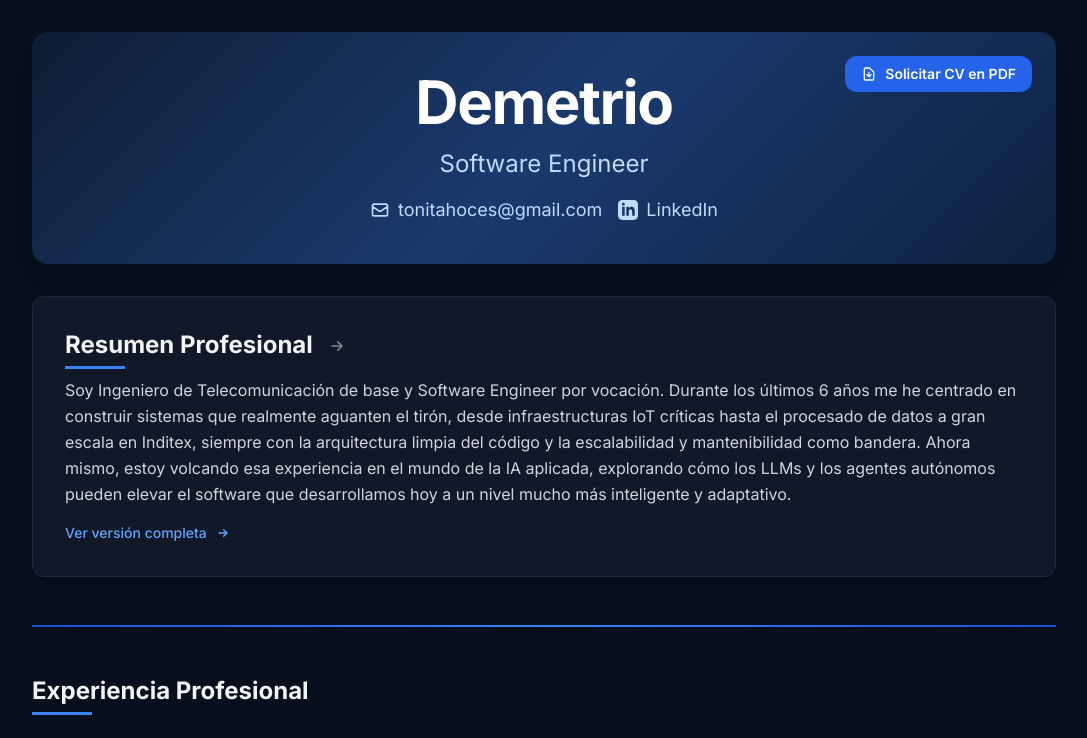
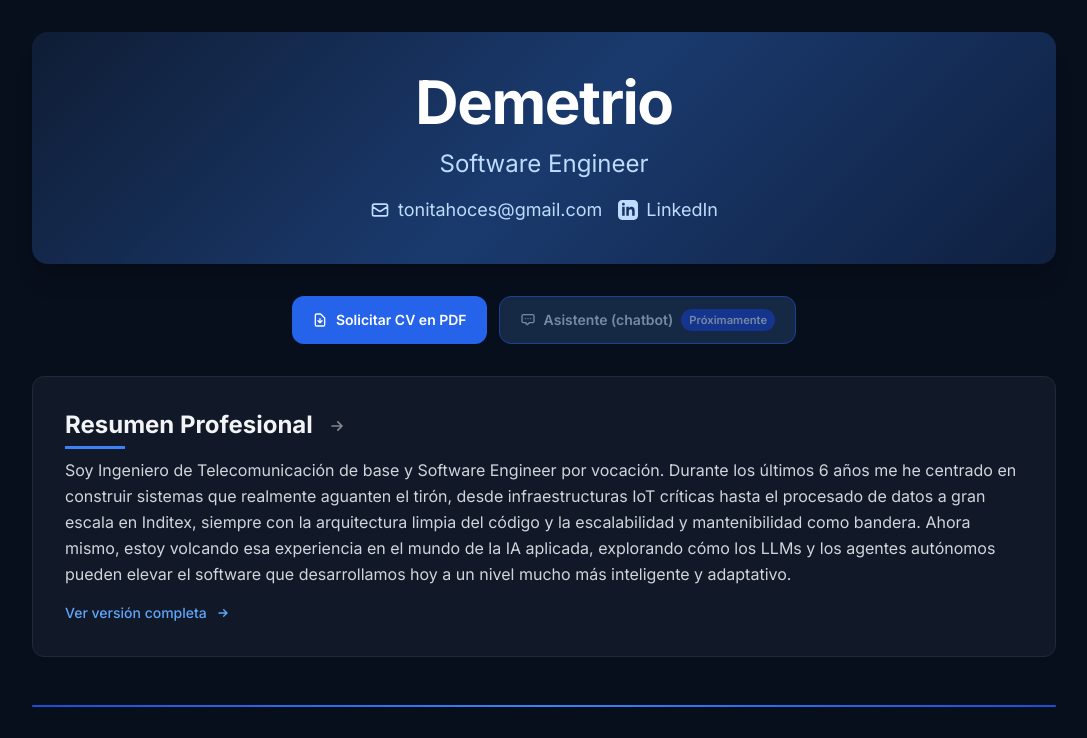
Before and after one commit to DemetrioTahoces/DemetrioTahoces.github.io, a plain HTML site: page index.html in a window 1280 px wide. Shown: the top 738 px of the page, without its empty margins (96-1183 px from the left). Drawn offline with nearby package versions, Linux system fonts and the light colour scheme.

```diff
--- a/index.html
+++ b/index.html
@@ -161,15 +161,7 @@
 
     <div class="max-w-5xl mx-auto">
 
-        <header class="header-bg rounded-2xl p-10 mb-8 text-center shadow-xl relative overflow-hidden">
-            <a href="mailto:tonitahoces@gmail.com?subject=Solicitud%20de%20CV&body=Hola%20Demetrio,%0A%0AMe%20gustar%C3%ADa%20recibir%20una%20copia%20de%20tu%20CV%20en%20PDF.%0A%0ASaludos"
-                class="btn-cv absolute top-6 right-6 inline-flex items-center gap-2 px-4 py-2 rounded-xl font-semibold text-sm z-10">
-                <svg class="w-4 h-4" fill="none" stroke="currentColor" viewBox="0 0 24 24">
-                    <path stroke-linecap="round" stroke-linejoin="round" stroke-width="2"
-                        d="M12 10v6m0 0l-3-3m3 3l3-3m2 8H7a2 2 0 01-2-2V5a2 2 0 012-2h5.586a1 1 0 01.707.293l5.414 5.414a1 1 0 01.293.707V19a2 2 0 01-2 2z" />
-                </svg>
-                Solicitar CV en PDF
-            </a>
+        <header class="header-bg rounded-2xl p-10 mb-8 text-center shadow-xl">
             <h1 class="text-5xl md:text-6xl font-bold text-white mb-4 tracking-tight">
                 Demetrio
             </h1>
@@ -196,6 +188,28 @@
                 </div>
             </div>
         </header>
+
+        <div class="flex flex-col sm:flex-row gap-3 mb-8 justify-center">
+            <a href="mailto:tonitahoces@gmail.com?subject=Solicitud%20de%20CV&body=Hola%20Demetrio,%0A%0AMe%20gustar%C3%ADa%20recibir%20una%20copia%20de%20tu%20CV%20en%20PDF.%0A%0ASaludos"
+                class="btn-cv inline-flex items-center justify-center gap-2 px-5 py-3 rounded-xl font-semibold text-sm">
+                <svg class="w-4 h-4" fill="none" stroke="currentColor" viewBox="0 0 24 24">
+                    <path stroke-linecap="round" stroke-linejoin="round" stroke-width="2"
+                        d="M12 10v6m0 0l-3-3m3 3l3-3m2 8H7a2 2 0 01-2-2V5a2 2 0 012-2h5.586a1 1 0 01.707.293l5.414 5.414a1 1 0 01.293.707V19a2 2 0 01-2 2z" />
+                </svg>
+                Solicitar CV en PDF
+            </a>
+            <button type="button" disabled
+                class="inline-flex items-center justify-center gap-2 px-5 py-3 rounded-xl font-semibold text-sm cursor-not-allowed opacity-60"
+                style="background:#1e3a5f; border:1px solid #2563eb; color:#bfdbfe;">
+                <svg class="w-4 h-4" fill="none" stroke="currentColor" viewBox="0 0 24 24">
+                    <path stroke-linecap="round" stroke-linejoin="round" stroke-width="2"
+                        d="M8 10h.01M12 10h.01M16 10h.01M9 16H5a2 2 0 01-2-2V6a2 2 0 012-2h14a2 2 0 012 2v8a2 2 0 01-2 2h-5l-3 3-3-3z" />
+                </svg>
+                Asistente (chatbot)
+                <span
+                    style="font-size:0.7rem; background:#1d4ed8; color:#bfdbfe; padding:1px 8px; border-radius:9999px;">Próximamente</span>
+            </button>
+        </div>
 
         <section class="mb-12">
             <div class="card p-8 rounded-xl">
@@ -535,7 +549,7 @@
                 </div>
                 <div>
                     <h3 class="text-lg font-semibold text-gray-100 mb-2">IA & Agentes (Enfoque actual)</h3>
-                    <p class="text-gray-400 text-sm">Arquitecturas RAG, LangChain/CrewAI, Integración de Agentes
+                    <p class="text-gray-400 text-sm">Arquitecturas RAG, LangChain/LangGraph, Integración de Agentes
                         Autónomos, Prompting.</p>
                 </div>
                 <div>
@@ -553,13 +567,16 @@
             <div class="grid grid-cols-1 md:grid-cols-2 gap-4">
                 <div class="card p-6 rounded-xl text-center">
                     <div class="flex justify-center mb-2">
-                        <svg xmlns="http://www.w3.org/2000/svg" viewBox="0 0 60 30" width="48" height="24" class="rounded shadow-sm">
-                            <clipPath id="uk-t"><path d="M30,15h30v15zv15h-30zh-30v-15zv-15h30z"/></clipPath>
-                            <path d="M0,0v30h60v-30z" fill="#012169"/>
-                            <path d="M0,0l60,30m0-30l-60,30" stroke="#fff" stroke-width="6"/>
-                            <path d="M0,0l60,30m0-30l-60,30" clip-path="url(#uk-t)" stroke="#C8102E" stroke-width="4"/>
-                            <path d="M30,0v30m-30-15h60" stroke="#fff" stroke-width="10"/>
-                            <path d="M30,0v30m-30-15h60" stroke="#C8102E" stroke-width="6"/>
+                        <svg xmlns="http://www.w3.org/2000/svg" viewBox="0 0 60 30" width="48" height="24"
+                            class="rounded shadow-sm">
+                            <clipPath id="uk-t">
+                                <path d="M30,15h30v15zv15h-30zh-30v-15zv-15h30z" />
+                            </clipPath>
+                            <path d="M0,0v30h60v-30z" fill="#012169" />
+                            <path d="M0,0l60,30m0-30l-60,30" stroke="#fff" stroke-width="6" />
+                            <path d="M0,0l60,30m0-30l-60,30" clip-path="url(#uk-t)" stroke="#C8102E" stroke-width="4" />
+                            <path d="M30,0v30m-30-15h60" stroke="#fff" stroke-width="10" />
+                            <path d="M30,0v30m-30-15h60" stroke="#C8102E" stroke-width="6" />
                         </svg>
                     </div>
                     <p class="text-gray-100 font-semibold text-lg">Inglés</p>
@@ -570,9 +587,10 @@
                 </div>
                 <div class="card p-6 rounded-xl text-center">
                     <div class="flex justify-center mb-2">
-                        <svg xmlns="http://www.w3.org/2000/svg" viewBox="0 0 3 2" width="48" height="32" class="rounded shadow-sm">
-                            <rect width="3" height="2" fill="#c60b1e"/>
-                            <rect y="0.5" width="3" height="1" fill="#ffc400"/>
+                        <svg xmlns="http://www.w3.org/2000/svg" viewBox="0 0 3 2" width="48" height="32"
+                            class="rounded shadow-sm">
+                            <rect width="3" height="2" fill="#c60b1e" />
+                            <rect y="0.5" width="3" height="1" fill="#ffc400" />
                         </svg>
                     </div>
                     <p class="text-gray-100 font-semibold text-lg">Español</p>
```
